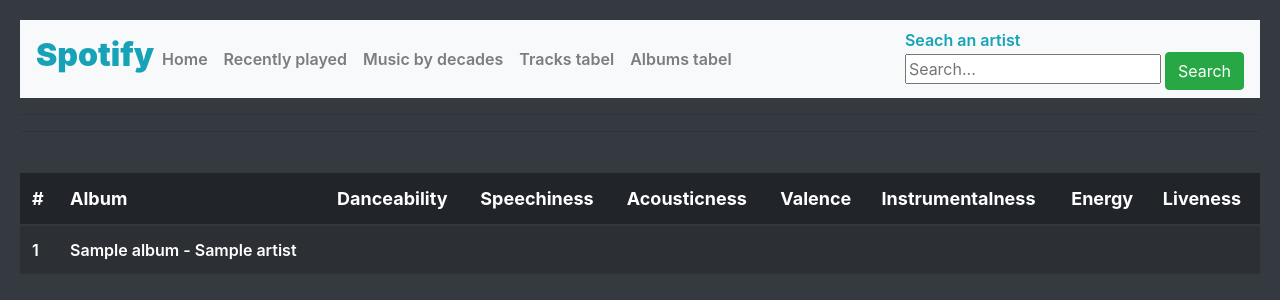
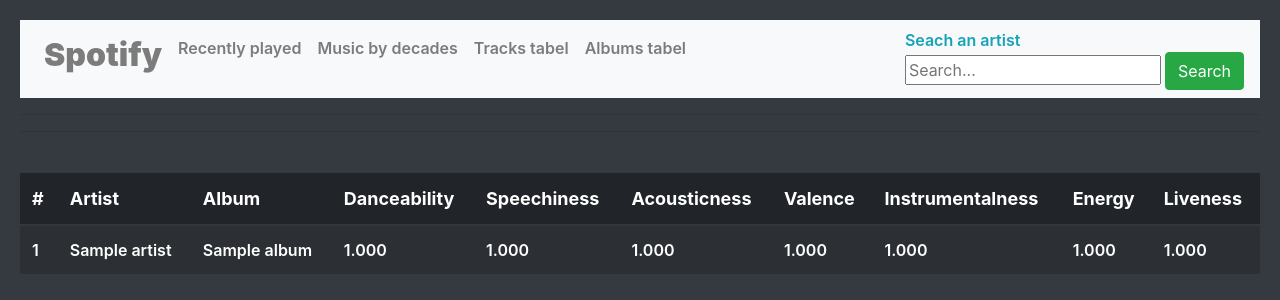
Before and after one commit to Arytur/Spotify-data, a Django app: page /albums_table/ in a window 1280 px wide. Shown: the top 300 px of the page. Run offline with Django 3.2, Linux system fonts and the light colour scheme; tables that the repository leaves empty hold one stand-in row (values such as "Sample post"); parts of the project's set-up code (start-up, migrations or seed data) failed here and were passed over; some libraries are stand-ins or nearby versions; some web fonts are replaced.

Commit message:
bigger refactor

```diff
--- a/spotify_app/views.py
+++ b/spotify_app/views.py
@@ -8,9 +8,9 @@
 
 from .api_endpoints import REDIRECT_URI, BASE64, SPOTIFY_TOKEN_URL
 from .decorators import token_validation
-from .models import Album, Track, TrackFeatures
+from .models import Album, AlbumFeatures, Track, TrackFeatures
 from .tasks import (
-    create_new_album,
+    create_album_and_features,
     create_track_and_features,
     get_new_releases,
     get_user_recently_played,
@@ -84,10 +84,11 @@
 
         try:
             album = Album.objects.get(id=album_id)
-            album_features = album.albumfeatures_set.get()
-            features = album_features.features
         except Album.DoesNotExist:
-            album, features = create_new_album(request, album_id)
+            album = create_album_and_features(request, album_id)
+
+        album_features = album.albumfeatures_set.get()
+        features = album_features.features
 
         ctx = {
             "album": album,
@@ -99,8 +100,9 @@
 
 class AlbumTableView(View):
     def get(self, request):
-        albums = Album.objects.all()
-        return render(request, "albums_table.html", {"albums": albums})
+        albums = Album.objects.all()[:10]
+        albums_features = AlbumFeatures.objects.filter(album__in=albums)
+        return render(request, "albums_table.html", {"albums_features": albums_features})
 
 
 @method_decorator(token_validation, name="dispatch")
--- a/templates/album.html
+++ b/templates/album.html
@@ -13,13 +13,13 @@
 {% block content %}
 
     <br>
-    <h3 style="border-bottom: 2px solid white; padding: 4px;"> {{ album.album_name }} - {{ album.album_artist }}</h3>
+    <h3 style="border-bottom: 2px solid white; padding: 4px;"> {{ album.artist.name }} - {{ album.name }}</h3>
     <img src="{{ album.album_image }}" style="float: right; margin-right: 40px">
     <br>
     <ul style="float: left; width: 50%">
     {% for track in tracks %}
         <a href="{% url 'track' track_id=track.id %}" class="list-group-item list-group-item-action">
-        <li>{{ track.track_number }}. {{ track.name }}</li>
+        <li>{{ forloop.counter }}. {{ track.name }}</li>
         </a><br>
     {% endfor %}
     </ul><hr><br>
--- a/templates/albums_table.html
+++ b/templates/albums_table.html
@@ -14,6 +14,7 @@
         <thead>
             <tr style="font-size: large">
                 <th scope="col">#</th>
+                <th>Artist</th>
                 <th>Album</th>
                 <th>Danceability</th>
                 <th>Speechiness</th>
@@ -25,17 +26,18 @@
             </tr>
         </thead>
         <tbody>
-        {% for album in albums %}
+        {% for album in albums_features %}
         <tr>
             <td scope="row">{{ album.id }}</td>
-            <td>{{ album }}</td>
-            <td>{{ album.danceability }}</td>
-            <td>{{ album.speechiness }}</td>
-            <td>{{ album.acousticness }}</td>
-            <td>{{ album.valence }}</td>
-            <td>{{ album.instrumentalness }}</td>
-            <td>{{ album.energy }}</td>
-            <td>{{ album.liveness }}</td>
+            <td>{{ album.album.artist.name }}</td>
+            <td>{{ album.album.name }}</td>
+            <td>{{ album.features.danceability }}</td>
+            <td>{{ album.features.speechiness }}</td>
+            <td>{{ album.features.acousticness }}</td>
+            <td>{{ album.features.valence }}</td>
+            <td>{{ album.features.instrumentalness }}</td>
+            <td>{{ album.features.energy }}</td>
+            <td>{{ album.features.liveness }}</td>
 
         </tr>
         {% endfor %}
--- a/templates/artist.html
+++ b/templates/artist.html
@@ -13,7 +13,7 @@
                 <div class="card-footer">
                   <small class="text-muted">
                       <a href="{% url 'album' album.id %}" class=" btn btn-success">
-                            Wyświetl
+                            Open
                       </a>
                   </small>
                 </div>
--- a/templates/base.html
+++ b/templates/base.html
@@ -1,4 +1,5 @@
-{% load static %}<!DOCTYPE html>
+{% load static %}
+<!DOCTYPE html>
 <html lang="en">
 <head>
     <meta charset="UTF-8">
@@ -24,14 +25,13 @@
 
 
     <nav class="navbar navbar-expand-lg navbar-light bg-light">
-      <h2 style="font-weight: bolder">Spotify</h2>
       <button class="navbar-toggler" type="button" data-toggle="collapse" data-target="#navbarNav" aria-controls="navbarNav" aria-expanded="false" aria-label="Toggle navigation">
         <span class="navbar-toggler-icon"></span>
       </button>
       <div class="collapse navbar-collapse" id="navbarNav">
         <ul class="navbar-nav">
           <li class="nav-item">
-            <a class="nav-link" href="{%  url 'index' %}">Home<span class="sr-only">(current)</span></a>
+            <a class="nav-link" href="{%  url 'index' %}"><h2 style="font-weight: bolder">Spotify</h2><span class="sr-only">(current)</span></a>
           </li>
           <li class="nav-item">
             <a class="nav-link" href="{% url 'recently_played' %}">Recently played</a>
--- a/templates/search.html
+++ b/templates/search.html
@@ -1,7 +1,7 @@
 {% extends 'base.html' %}
 
 {% block content %}
-    <h3 style="text-align: center; font-weight: bolder">Znaleziono {{ result_list.total }} wyniki</h3><hr>
+    <h3 style="text-align: center; font-weight: bolder">{{ result_list.total }} results found.</h3><hr>
 
 {% for result in result_list.items %}
     <div style="width: 70%; margin: auto">
--- a/templates/track.html
+++ b/templates/track.html
@@ -11,7 +11,7 @@
 
 {% block content %}
 
-    <h3 style="margin: auto; text-align: center; font-weight: bolder; color: #dddfe2">{{ track.track_artist }} - {{ track.track_name }}</h3><hr>
+    <h3 style="margin: auto; text-align: center; font-weight: bolder; color: #dddfe2">{{ track.artist.name }} - {{ track.name }}</h3><hr>
 
     <table style="width: 60%; margin: auto" id="data">
         <thead>
--- a/templates/tracks_table.html
+++ b/templates/tracks_table.html
@@ -14,6 +14,7 @@
         <thead>
             <tr style="font-size: large">
                 <th scope="col">#</th>
+                <th>Artist</th>
                 <th>Track</th>
                 <th>Danceability</th>
                 <th>Speechiness</th>
@@ -28,6 +29,7 @@
         {% for track in tracks_features %}
         <tr>
             <td scope="row">{{ track.id }}</td>
+            <td>{{ track.track.artist.name }}</td>
             <td>{{ track.track.name }}</td>
             <td>{{ track.features.danceability }}</td>
             <td>{{ track.features.speechiness }}</td>
```
Also changed, not shown: spotify_app/tasks.py (+19 -14 lines), README.md, spot1.png.
